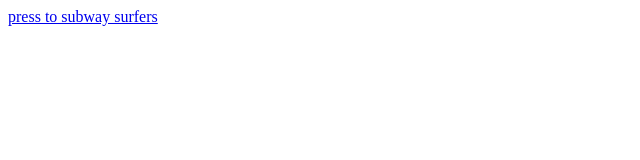
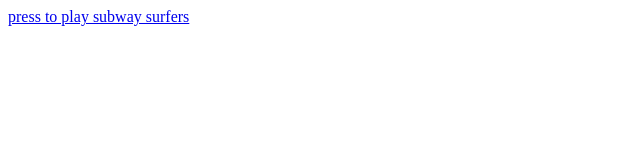
Before and after one commit to Praween482/play-games-website, a plain HTML site: page index.html in a window 1280 px wide. Shown: the full height of the page, 0-640 px from the left. Drawn offline with Linux system fonts and the light colour scheme.

Commit message:
Update and rename playgames.html to index.html

```diff
--- a/playgames.html
+++ b/index.html
@@ -1,3 +1,3 @@
 <a href="https://poki.com/en/g/subway-surfers/" target="_blank">
-    press to subway surfers
+    press to play subway surfers
   </a>
```
